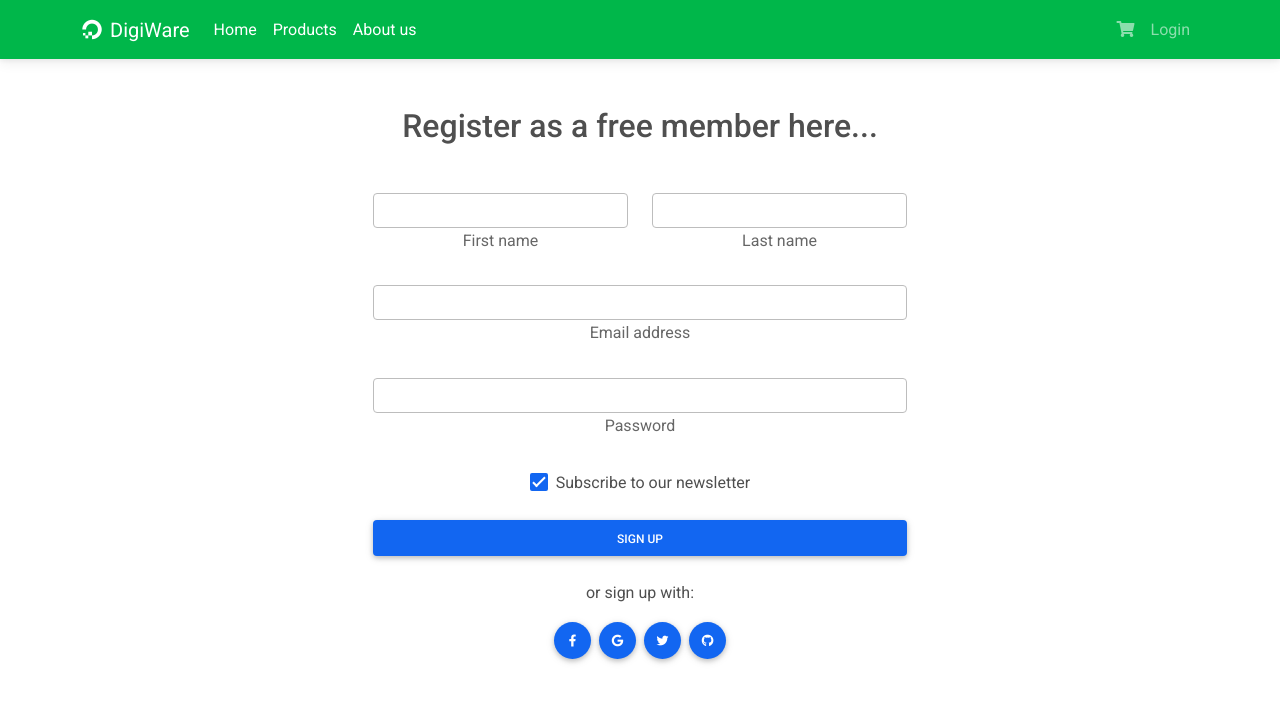
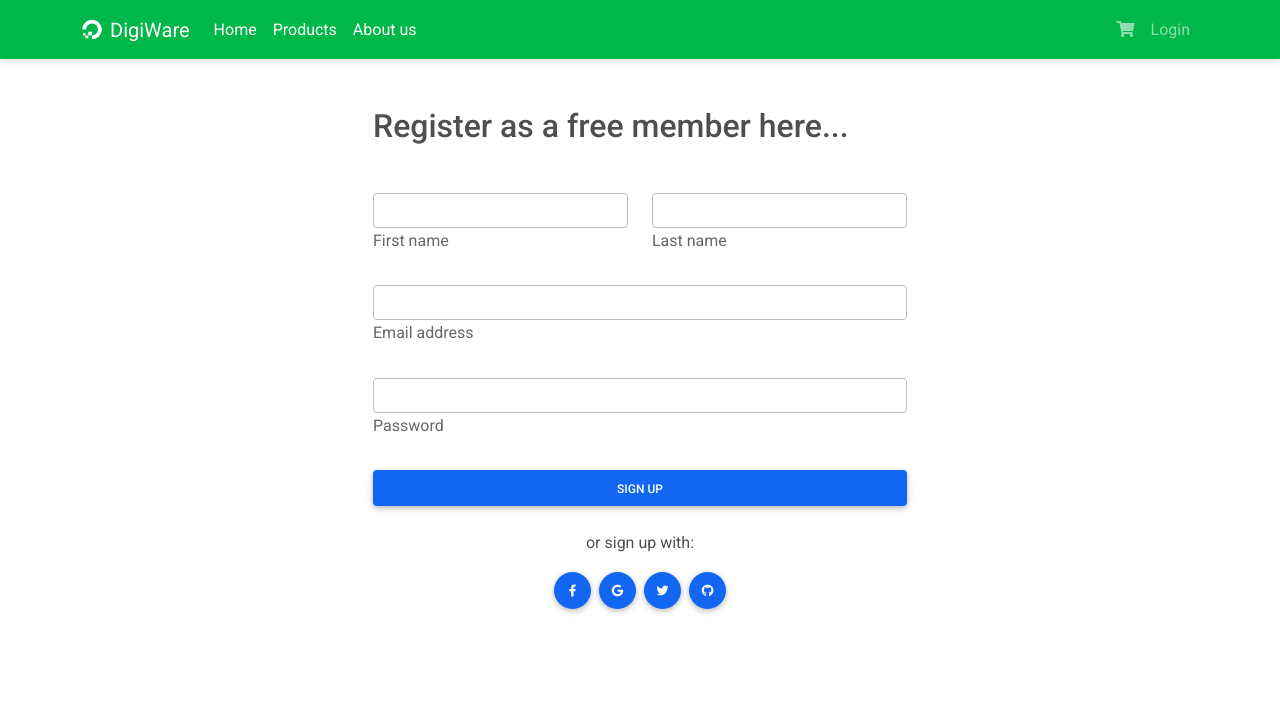
Before and after one commit to markianos/javaScript2, a Vue app in the folder app/: page /register in a window 1280 px wide. Shown: the top 702 px of the page. Built offline with nearby package versions, Linux system fonts and the light colour scheme.

Commit message:
login + registrering fungerar

```diff
--- a/app/src/components/ShoppingCart/ShoppingCart.vue
+++ b/app/src/components/ShoppingCart/ShoppingCart.vue
@@ -17,7 +17,7 @@
         </div>
           <small class="text-muted">inkl. moms</small>
       </div>
-      <button class="btn btn-primary">Gå till kassan</button>
+      <button class="btn btn-primary" @click.stop="">Gå till kassan</button>
     </div>
 
 
--- a/app/src/components/navigation/Navbar.vue
+++ b/app/src/components/navigation/Navbar.vue
@@ -88,7 +88,8 @@ export default {
     ShoppingCart
   },
   computed: {
-    ...mapGetters(['cartItemCount'])
+    ...mapGetters(['cartItemCount']),
+    ...mapGetters(['loggedIn'])
   }
 };
 </script>
--- a/app/src/store/index.js
+++ b/app/src/store/index.js
@@ -2,6 +2,7 @@ import Vue from 'vue'  // här importerar vi vue
 import Vuex from 'vuex' // här importerar vi Vuex
 import products from './modules/products' // här importerar vi våra produkter från modules/products
 import cart from './modules/cart'
+import user from './modules/user'
 
 Vue.use(Vuex) // här deklarerar vi att vi använder oss av Vuex
 
@@ -14,6 +15,7 @@ export default new Vuex.Store({ // vår store från Vuex
   },
   modules: {    // här är de moduler som vi exporterar till vår vuex.store
     products,
-    cart
+    cart,
+    user
   }
 })
--- /dev/null
+++ b/app/src/store/modules/user.js
@@ -0,0 +1,46 @@
+import axios from "axios"
+import router from '@/router'
+//import axios from 'axios' // importerar axios från axios
+export default {
+    state: {
+      loggedIn: false
+    },
+    getters: {
+      loggedIn: state => state.loggedIn
+    },
+    mutations: {
+        LOGIN_USER: state => { // ändrar vårt state för loggedIn till true
+            state.loggedIn = true
+        },
+        LOGOUT_USER: state => { // ändrar vårt state för loggedIn till false
+            state.loggedIn = false
+        }
+    },
+    actions: {
+        register: async ({dispatch}, _user) => { // skapar en registreringsfunktion med en ny användare som skapas genom vårt api
+            const user = {  // en ny användare av email och lösenord
+                email: _user.email,
+                password: _user.password
+            }
+            await axios.post('http://localhost:9999/api/users/register', _user)
+            dispatch('login', {user}) // dispatchar en login funktion för att vara inloggad efter att ha registrerat user
+        },
+        login: ({commit}, {user, route}) => {
+            axios.post('http://localhost:9999/api/users/login', user)
+            .then(res => {
+              if(res.status === 200) { // om vårt inlog går bra så commitar vi en LOGIN_USER via mutation som sätter state.loggedIn till true
+                commit('LOGIN_USER')
+
+                if(route) {
+                  router.push(route)
+                } else {
+                  router.push('/')
+                }
+              }
+            })
+          },
+          logout: ({commit}) => {
+            commit('LOGOUT_USER')
+          }
+        }
+      }
--- a/app/src/views/Login.vue
+++ b/app/src/views/Login.vue
@@ -1,6 +1,6 @@
 <template>
   <div class="container mt-5">
-      <form action="" class="border border-2 rounded-3 p-5 col-6 mx-auto">
+      <form action="" class="border border-2 rounded-3 p-5 col-6 mx-auto" @submit.prevent="onSub">
           <h4 class="text-center">Sign in</h4>
 
           <div class="mb-4">
@@ -22,8 +22,29 @@
 </template>
 
 <script>
+import { mapActions } from 'vuex'
 export default {
-
+    name: 'Login',
+  data() {
+    return {
+      email: '',
+      password: '',
+    }
+  },
+  methods: {
+    ...mapActions(['login']),
+    onSub() {
+      if(this.email !== '' && this.password !== '') {
+        let user = {
+          email: this.email,
+          password: this.password
+        }
+        let route = this.$route.query.redirect
+        this.login({user, route})
+        // this.$router.push(this.$route.query.redirect)
+      }
+    }
+  }
 }
 </script>
 
--- a/app/src/views/Register.vue
+++ b/app/src/views/Register.vue
@@ -1,50 +1,38 @@
 <template>
 
-<div class="container w-50 text-center">
+<div class="container col-6 mx-auto ">
 <h2 class="mb-5">Register as a free member here...</h2>
 
-<form>
+<form class=""  @submit.prevent="onSub">
   <!-- 2 column grid layout with text inputs for the first and last names -->
   <div class="row mb-4">
     <div class="col">
       <div class=" ">
-        <input type="text" id="form3Example1" class="form-control" />
-        <label class="form-label" for="form3Example1">First name</label>
+        <input type="text" id="fistName" class="form-control" v-model="user.firstName" />
+        <label class="form-label" for="firstName">First name</label>
       </div>
     </div>
     <div class="col">
       <div class=" ">
-        <input type="text" id="form3Example2" class="form-control" />
-        <label class="form-label" for="form3Example2">Last name</label>
+        <input type="text" id="lastName" class="form-control" v-model="user.lastName" />
+        <label class="form-label" for="lastName">Last name</label>
       </div>
     </div>
   </div>
 
   <!-- Email input -->
   <div class="  mb-4">
-    <input type="email" id="form3Example3" class="form-control" />
-    <label class="form-label" for="form3Example3">Email address</label>
+    <input type="email" id="email" class="form-control" v-model="user.email" />
+    <label class="form-label" for="email">Email address</label>
   </div>
 
   <!-- Password input -->
   <div class="  mb-4">
-    <input type="password" id="form3Example4" class="form-control" />
-    <label class="form-label" for="form3Example4">Password</label>
+    <input type="password" id="password" class="form-control" v-model="user.password" />
+    <label class="form-label" for="password">Password</label>
   </div>
 
-  <!-- Checkbox -->
-  <div class="form-check d-flex justify-content-center mb-4">
-    <input
-      class="form-check-input me-2"
-      type="checkbox"
-      value=""
-      id="form2Example3"
-      checked
-    />
-    <label class="form-check-label" for="form2Example3">
-      Subscribe to our newsletter
-    </label>
-  </div>
+
 
   <!-- Submit button -->
   <button type="submit" class="btn btn-primary btn-block mb-4">Sign up</button>
@@ -73,8 +61,26 @@
 </template>
 
 <script>
+import { mapActions } from 'vuex'
 export default {
-
+    data() {
+        return {
+            user: {         // skapar ett objekt med firstName mm att skicka med.
+                firstName: '',
+                lastName: '',
+                email: '',
+                password: ''
+            }
+        }
+    },
+    methods: {
+        ...mapActions(['register']),
+        onSub() {
+            if(this.user.firstName !== '' && this.user.lastName !== '' && this.user.email !== '' && this.user.password !== '') {
+                this.register(this.user)
+            }
+        }
+    }
 }
 </script>
 
```
